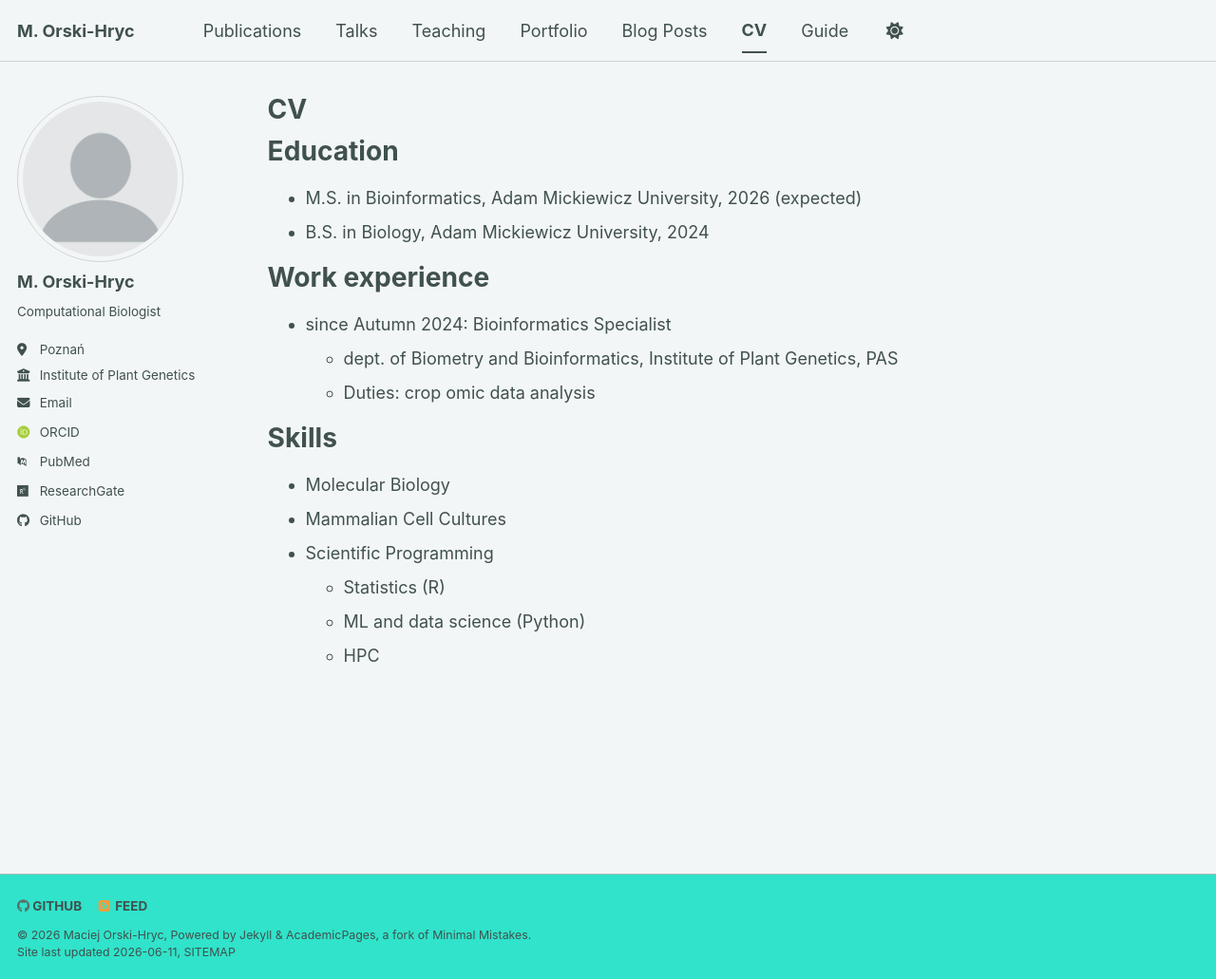
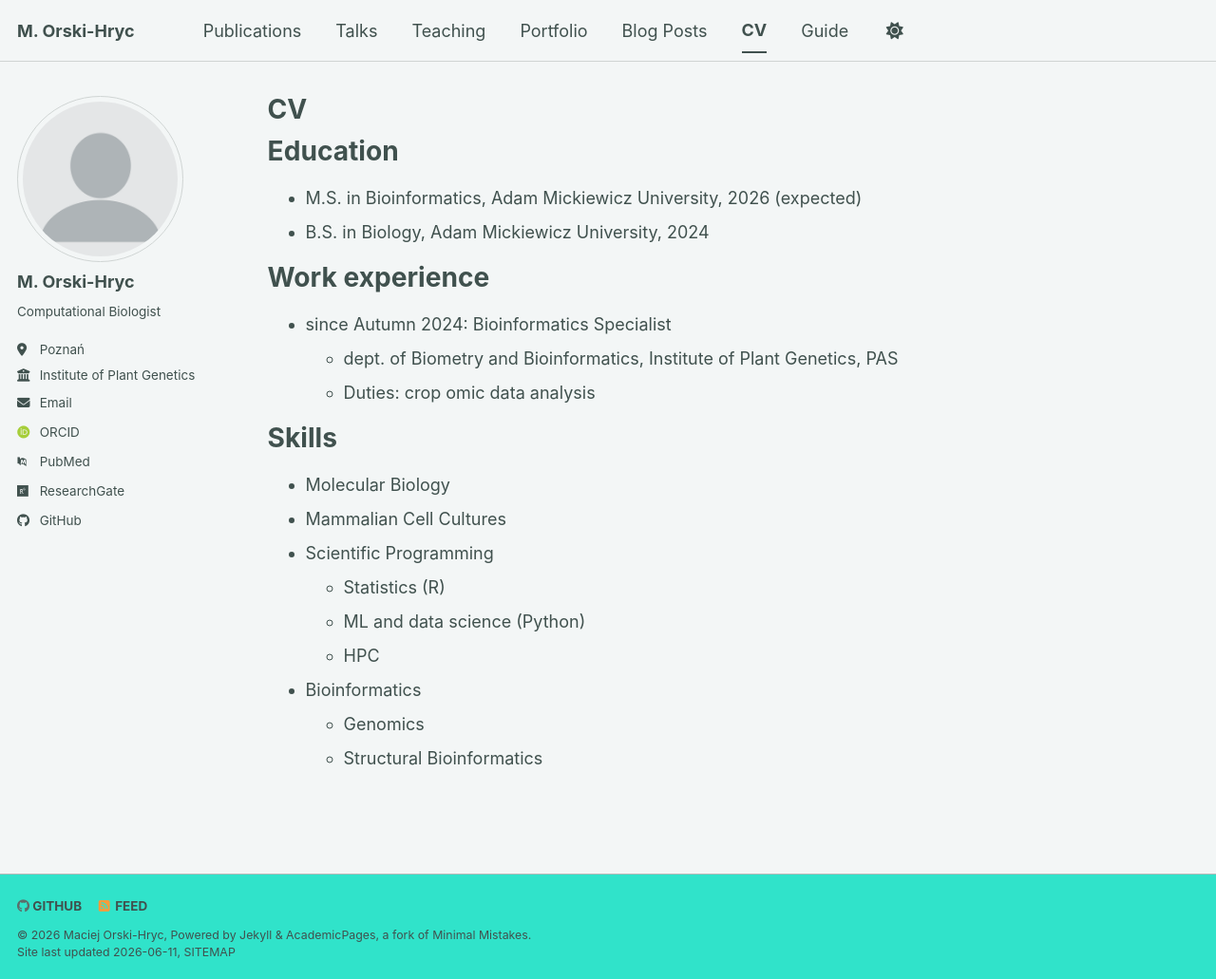
Before and after one commit to orski-hryc/orski-hryc.github.io, a Jekyll site: the page built from _pages/cv.md, in a window 1280 px wide and 1031 px high. Shown: the whole window at 95% size. Built offline with Jekyll 4.4.1, drawn with Linux system fonts in a browser that asks for light colours; some web fonts are replaced; a script bundle is joined from its source files by our own code; library files that are not in the unit come from our copies.

Commit message:
Update cv.md

```diff
--- a/_pages/cv.md
+++ b/_pages/cv.md
@@ -28,3 +28,6 @@ Skills
   * Statistics (R)
   * ML and data science (Python)
   * HPC
+* Bioinformatics
+  * Genomics
+  * Structural Bioinformatics
```
